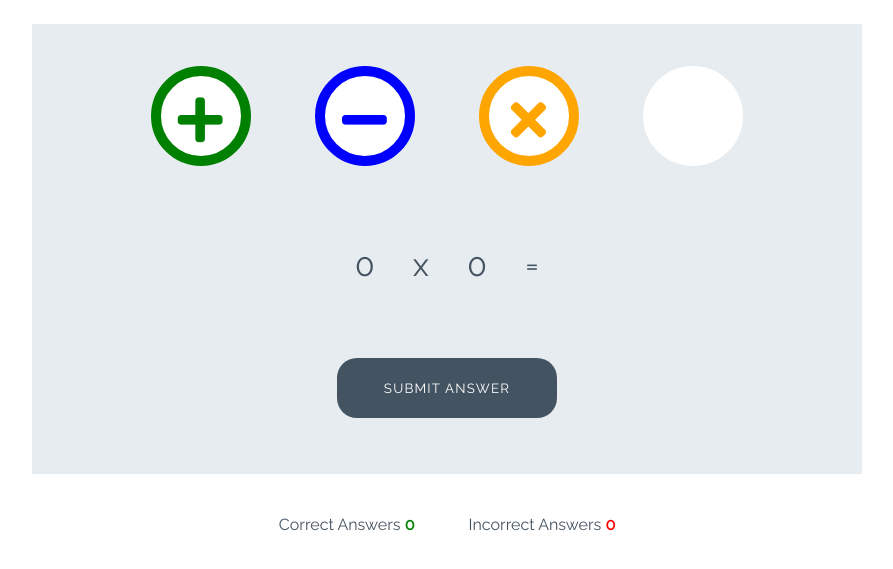
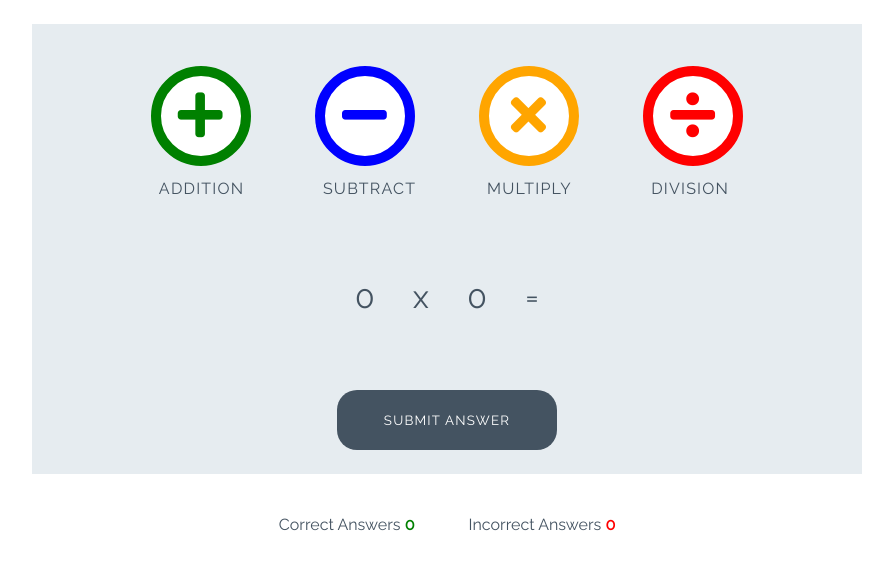
Before and after one commit to zabokaa/love_maths, a plain HTML site: page index.html in a window 1280 px wide. Shown: the part 79-648 px from the top of the page, without its empty margins (193-1086 px from the left). Drawn offline with Linux system fonts and the light colour scheme.

Commit message:
add data-types to controls-area

```diff
--- a/index.html
+++ b/index.html
@@ -19,20 +19,19 @@
     <div class="game-area">
         <!-- controls section -->
         <div class="controls-area">
-            <button class="btn btn--big btn--green">
+            <button data-type="addition" class="btn btn--big btn--green">
                 <i class="fas fa-plus"></i>
             </button>
-            <button class="btn btn--big btn--blue">
+            <button data-type="subtract" class="btn btn--big btn--blue">
                 <i class="fas fa-minus"></i>
             </button>
-            <button class="btn btn--big btn--orange">
+            <button data-type="multiply" class="btn btn--big btn--orange">
                 <i class="fas fa-times"></i>
             </button>
-            <button class="btn btn--big btn--purple">
+            <button data-type="division" class="btn btn--big btn--red">
                 <i class="fas fa-divide"></i>
             </button>
         </div>
-
 
         <!-- question section -->
         <div class="question-area">
```
